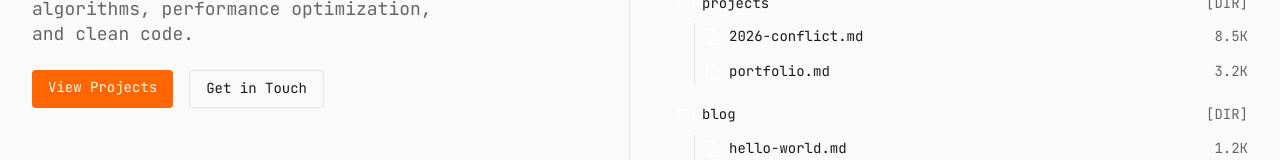
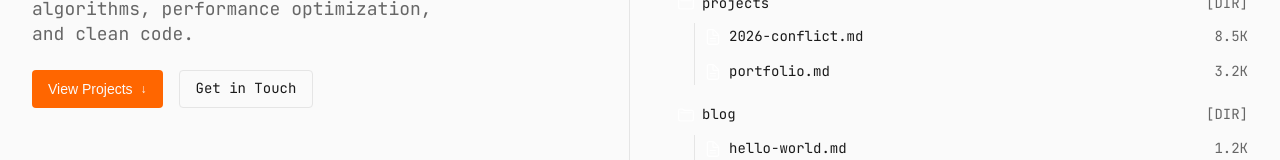
Before and after one commit to ModernAmusements/MA-Blog, a Next.js app: page /about in a window 1280 px wide. Shown: the part 263-423 px from the top of the page. Built offline with nearby package versions, Linux system fonts and the light colour scheme.

Commit message:
Add scroll button with arrow to hero section

```diff
--- a/src/app/[lang]/page.tsx
+++ b/src/app/[lang]/page.tsx
@@ -25,7 +25,7 @@ export default async function Home(props: Props) {
 
       {projects.length > 0 && (
         <TerminalFrame title={t.featuredProjects}>
-          <div className={styles.sectionHeader}>
+          <div id="projects" className={styles.sectionHeader}>
             <h2><span className={styles.prompt}>~ &gt;</span> [{t.featuredProjects}]</h2>
             <Link href={`/${lang}/projects`}>{t.viewAll} →</Link>
           </div>
--- a/src/components/TUIHero.module.scss
+++ b/src/components/TUIHero.module.scss
@@ -79,11 +79,20 @@
   text-decoration: none;
   border-radius: 4px;
   font-size: 14px;
+  display: inline-flex;
+  align-items: center;
+  gap: 8px;
 }
 
 .primary {
   background: var(--accent);
   color: var(--background);
+  border: none;
+  cursor: pointer;
+
+  .arrow {
+    font-size: 12px;
+  }
 
   &:hover {
     opacity: 0.9;
--- a/src/components/TUIHero.tsx
+++ b/src/components/TUIHero.tsx
@@ -63,6 +63,10 @@ export function TUIHero() {
   const [activeIndex, setActiveIndex] = useState(0);
   const [expandedDirs, setExpandedDirs] = useState<Set<number>>(new Set([1, 2]));
 
+  const scrollToProjects = () => {
+    document.getElementById('projects')?.scrollIntoView({ behavior: 'smooth' });
+  };
+
   const toggleExpand = (index: number) => {
     const newExpanded = new Set(expandedDirs);
     if (newExpanded.has(index)) {
@@ -108,7 +112,9 @@ export function TUIHero() {
           <h1><span className={styles.prompt}>~ &gt;</span> Welcome to My Portfolio</h1>
           <p>Full-stack developer specializing in algorithms, performance optimization, and clean code.</p>
           <div className={styles.cta}>
-            <Link href="/en/projects" className={styles.primary}>View Projects</Link>
+            <button onClick={scrollToProjects} className={styles.primary}>
+              View Projects <span className={styles.arrow}>↓</span>
+            </button>
             <Link href="/en/contact" className={styles.secondary}>Get in Touch</Link>
           </div>
         </div>
```
